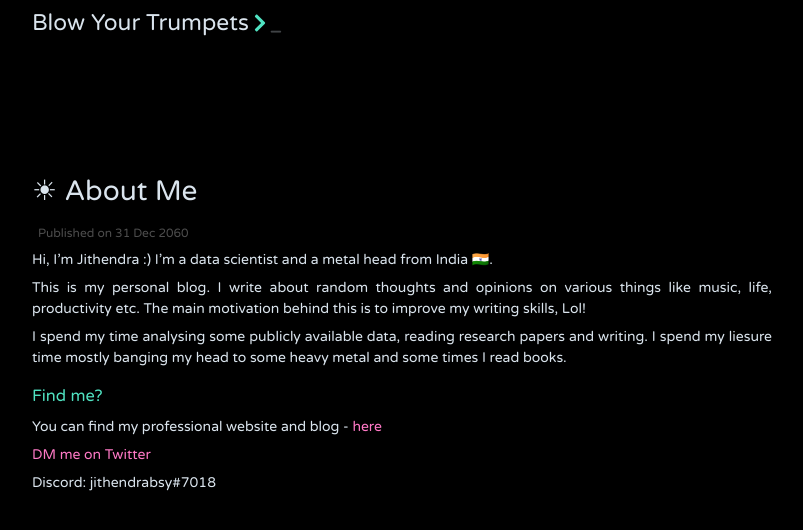
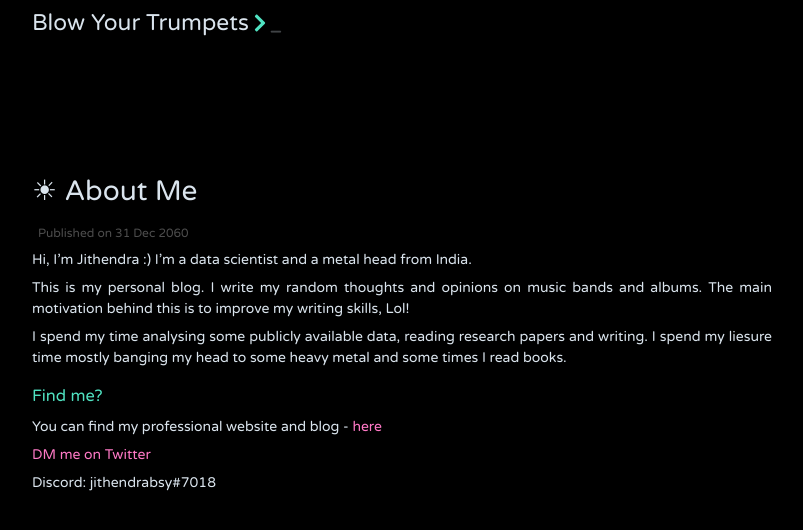
Before and after one commit to jithendrabsy/thoughts, a Jekyll site: the page built from _posts/2060-12-31-jbsy.md, in a window 1280 px wide. Shown: the top 530 px of the page, without its empty margins (238-1041 px from the left). Built offline with Jekyll 4.4.1, drawn with Linux system fonts in a browser that asks for light colours; nearby versions of some CDN libraries.

Commit message:
Update 2060-12-31-jbsy.md

```diff
--- a/_posts/2060-12-31-jbsy.md
+++ b/_posts/2060-12-31-jbsy.md
@@ -5,10 +5,10 @@ description:
 tags:
 ---
 
-Hi, I'm Jithendra :)  I'm a data scientist and a metal head from India 🇮🇳.
+Hi, I'm Jithendra :)  I'm a data scientist and a metal head from India.
 
 
-This is my personal blog. I write about random thoughts and opinions on various things like music, life, productivity etc. The main motivation behind this is to improve my writing skills, Lol!
+This is my personal blog. I write my random thoughts and opinions on music bands and albums. The main motivation behind this is to improve my writing skills, Lol!
 
 
 I spend my time analysing some publicly available data, reading research papers and writing.
```
